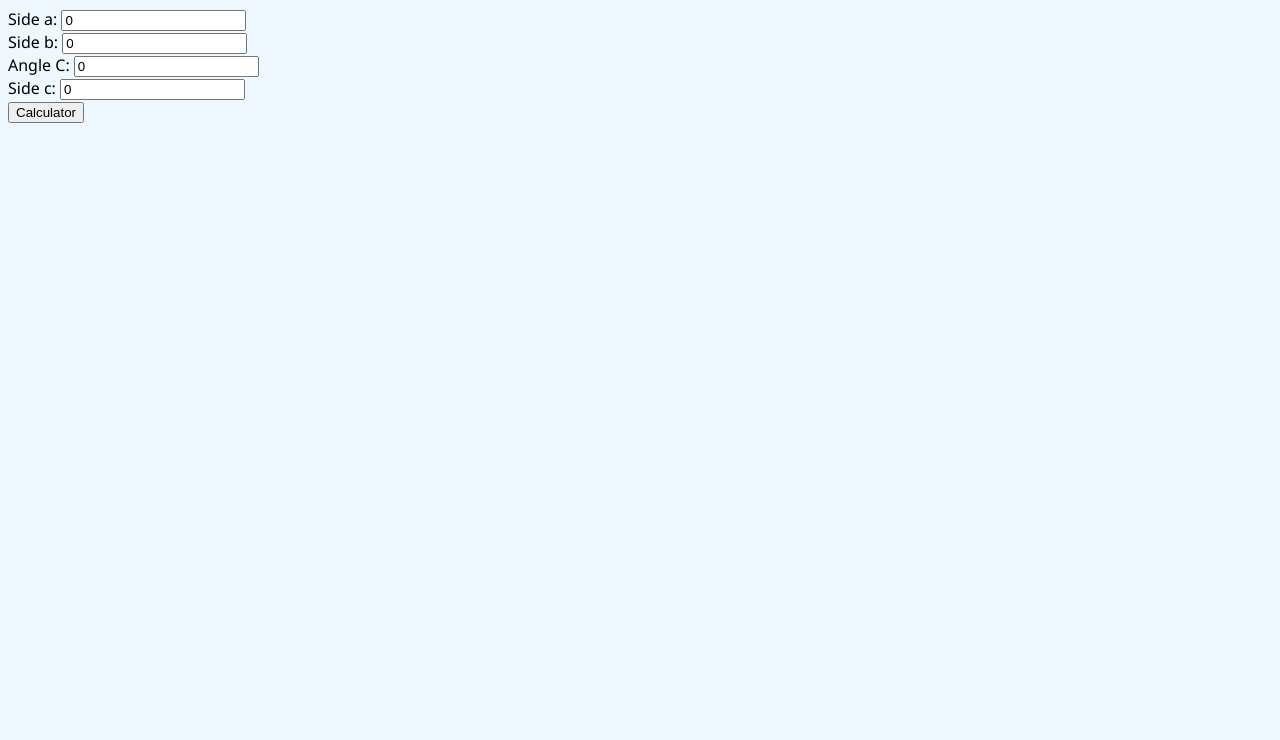
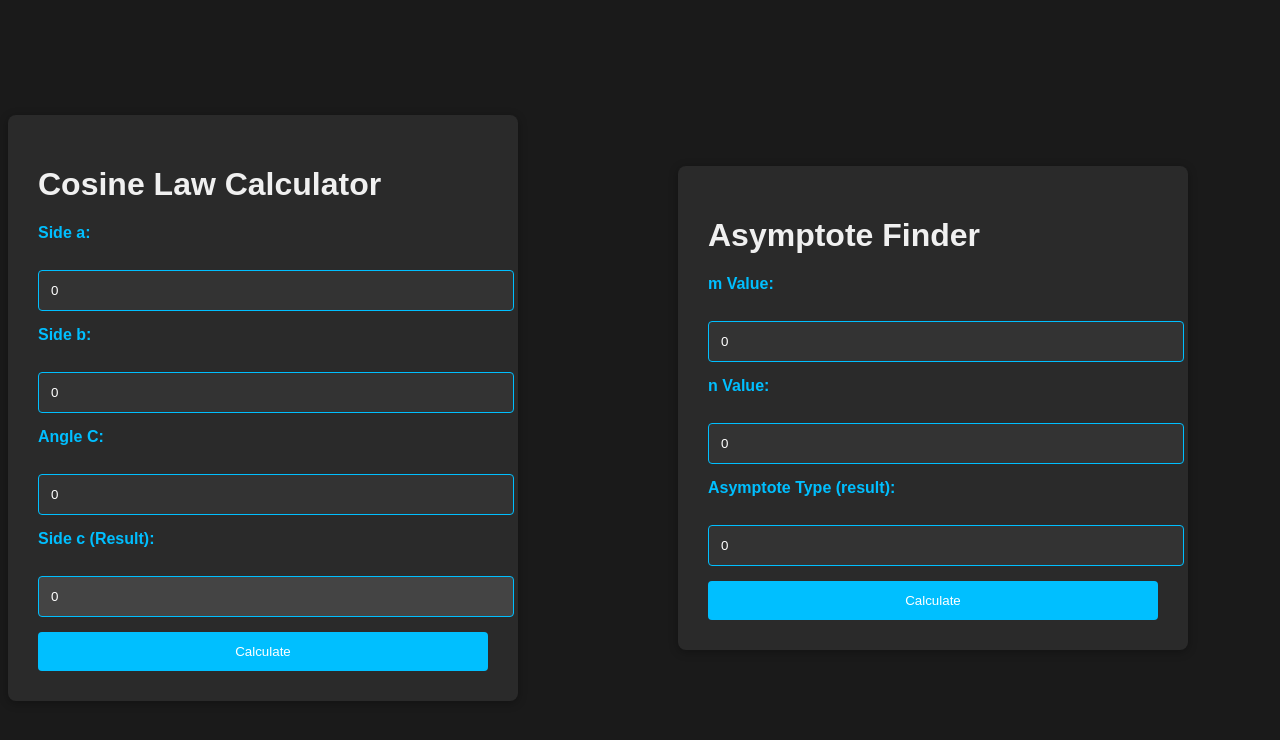
Before and after one commit to TharissT/Vanilla-Javascript-Assignment-Three---Thariss-Thavakumar, a plain HTML site: page index.html in a window 1280 px wide. Drawn offline with Linux system fonts and the light colour scheme.

Commit message:
Made my second calculator, currently fixing the css on my second calculator (Not upto scale); and still working on the javascript

```diff
--- a/index.html
+++ b/index.html
@@ -1,5 +1,6 @@
 <!DOCTYPE html>
 <html lang="en">
+
 <head>
     <link rel="stylesheet" href="style.css">
     <meta charset="UTF-8">
@@ -7,25 +8,40 @@
     <meta name="viewport" content="width=device-width, initial-scale=1.0">
     <title>Assignment 3 - Triangle Calculators</title>
 </head>
-    <form>
-        <lavel for="sidea">Side a:</label>
-        <input type="text" id="sidea" name="sidea" value ="0"> <br>
 
-        <label for="sideb">Side b:</label>
-        <input type ="text" id="sideb" name="sideb" value ="0"> <br>
+</body>
 
-        <label for ="angleC">Angle C:</label>
-        <input type="text" id="angleC" name="angleC" value ="0"><br>
+<form action="/action_page.php">
+    <h1> Cosine Law Calculator </h1>
+    <label for="side_a">Side a:</label><br>
+    <input type="text" id="side_a" name="a" value="0"><br>
+    <label for="side_b">Side b:</label><br>
+    <input type="text" id="side_b" name="b" value="0"><br>
+    <label for="Angle">Angle C:</label><br>
+    <input type="text" id="Angle" name="angle" value="0"><br>
+    <label for="c_length"> Side c (Result):</label><br>
+    <input type="text" id="c_length" name="c" value="0" readonly> <br>
+    <input type="button" onclick="Coslaw()" value="Calculate">
+</form>
 
-        <label for="sidec">Side c:</label>
-        <input type ="text" id="sidec" name="sidec" value ="0"readonly> <br>
 
-        <button type="button" onclick="Coslaw()" value="Calculate"> Calculator</button>
+<form action="/action_page.php">
+    <h1> Asymptote Finder </h1>
+    <label for="side_a">m Value:</label><br>
+    <input type="text" id="side_a" name="a" value="0"><br>
+    <label for="side_b">n Value:</label><br>
+    <input type="text" id="side_b" name="b" value="0"><br>
+    <label for="Angle">Asymptote Type (result):</label><br>
+    <input type="text" id="Angle" name="angle" value="0" readonly><br>
+    <input type="button" onclick="Asymptote()" value="Calculate">
+</form>
+
 </label>
 </form>
 <script src="script.js"></script>
 
-<body>
+
 
 </body>
+
 </html>
--- a/script.js
+++ b/script.js
@@ -1,8 +1,8 @@
 function Coslaw() {
     const a = parseFloat(document.getElementById("side_a").value);
     const b = parseFloat(document.getElementById("side_b").value);
-    const c = parseFloat(document.getElementById("side_c").value) * (Math.PI / 100);
+    const C = parseFloat(document.getElementById("Angle").value) * (Math.PI / 180);
 
     const c_length = Math.sqrt(a * a + b * b - (2 * a * b * Math.cos(C)));
-    document.getElementById("sidec").value = c_length.toFixed(2);
+    document.getElementById("c_length").value = c_length.toFixed(2);
 }
--- a/style.css
+++ b/style.css
@@ -1,4 +1,60 @@
 body {
-    background-color: aliceblue;
-    font-family:'Segoe UI', Tahoma, Geneva, Verdana, sans-serif;
+    font-family: Arial, sans-serif;
+    background-color: #1a1a1a;
+    color: #f0f0f0;
+    display: flex;
+    justify-content: flex-start;
+    align-items: center;
+    height: 100vh;
+    width: 100%;
+    margin: 10;
+    gap: 10rem;
 }
+
+h2 {
+    color: whitesmoke;
+}
+
+form {
+    background: #2a2a2a;
+    padding: 30px;
+    border-radius: 8px;
+    box-shadow: 0 2px 10px rgba(0, 0, 0, 0.3);
+    width: 450px;
+
+}
+
+label {
+    display: block;
+    margin-bottom: 10px;
+    font-weight: bold;
+    color: #00bfff;
+}
+
+input[type="text"] {
+    width: 100%;
+    padding: 12px;
+    margin-bottom: 15px;
+    border: 1px solid #00bfff;
+    border-radius: 4px;
+    background-color: #333;
+    color: #fff;
+}
+
+input[type="button"] {
+    background-color: #00bfff;
+    color: white;
+    border: none;
+    padding: 12px;
+    border-radius: 4px;
+    cursor: pointer;
+    width: 100%;
+}
+
+input[type="button"]:hover {
+    background-color: grey;
+}
+
+#c_length {
+    background-color: #444;
+}
```
Lines whose indentation alone changed are shown as unchanged.
